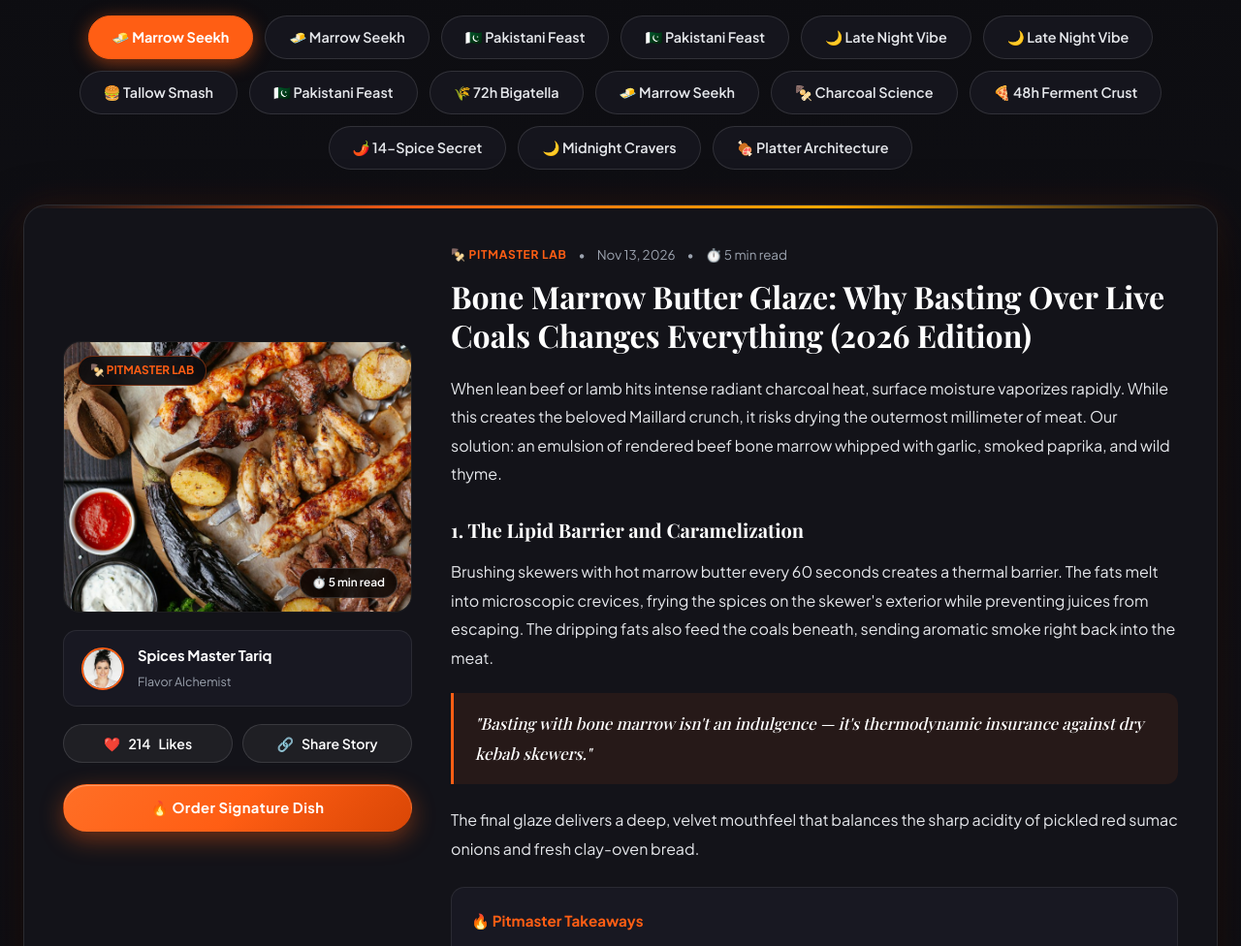
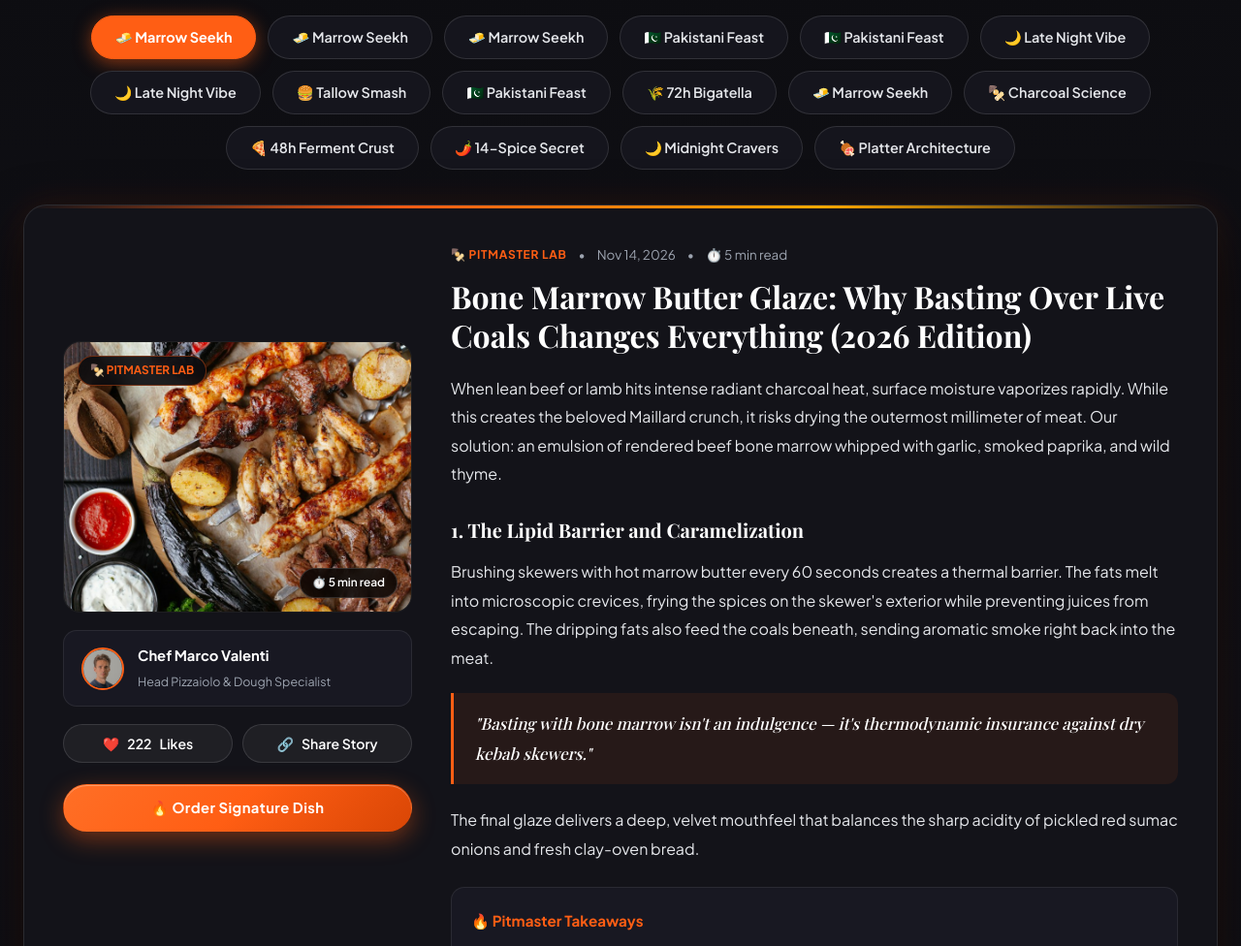
Before and after one commit to usamalesson22-ops/agha, a plain HTML site: page index.html in a window 1280 px wide. Shown: the part 6040-7016 px from the top of the page at 97% size. Drawn offline with nearby package versions, Linux system fonts and the light colour scheme; a web font is replaced by a local one.

Commit message:
🤖 Auto-published trending culinary article [skip ci]

```diff
--- a/assets/js/main.js
+++ b/assets/js/main.js
@@ -722,6 +722,21 @@ function showToast(message) {
    12. Articles & Culinary Journal Engine
    ========================================================================== */
 const articlesData = {
+  'article-16': {
+    id: 'article-16',
+    category: 'grilling',
+    categoryBadge: '🍢 Pitmaster Lab',
+    tabTitle: '🧈 Marrow Seekh',
+    readTime: '⏱️ 5 min read',
+    date: 'Nov 14, 2026',
+    title: "Bone Marrow Butter Glaze: Why Basting Over Live Coals Changes Everything (2026 Edition)",
+    author: "Chef Marco Valenti",
+    authorRole: "Head Pizzaiolo & Dough Specialist",
+    authorAvatar: 'assets/images/avatar_2.jpg',
+    image: 'assets/images/kebab_charcoal.jpg',
+    likes: 222,
+    storyHtml: `<p>When lean beef or lamb hits intense radiant charcoal heat, surface moisture vaporizes rapidly. While this creates the beloved Maillard crunch, it risks drying the outermost millimeter of meat. Our solution: an emulsion of rendered beef bone marrow whipped with garlic, smoked paprika, and wild thyme.</p><h4>1. The Lipid Barrier and Caramelization</h4><p>Brushing skewers with hot marrow butter every 60 seconds creates a thermal barrier. The fats melt into microscopic crevices, frying the spices on the skewer's exterior while preventing juices from escaping. The dripping fats also feed the coals beneath, sending aromatic smoke right back into the meat.</p><div class="reader-quote-box">"Basting with bone marrow isn't an indulgence — it's thermodynamic insurance against dry kebab skewers."</div><p>The final glaze delivers a deep, velvet mouthfeel that balances the sharp acidity of pickled red sumac onions and fresh clay-oven bread.</p><div class="reader-takeaways-box"><div class="reader-takeaways-title">🔥 Pitmaster Takeaways</div><ul class="reader-takeaways-list"><li>100% grass-fed bone marrow rendered slow and whipped with aromatic herbs.</li><li>Applied at 45-second intervals during prime charcoal sear.</li><li>Creates a glossy, caramelized outer shell that seals in all natural juices.</li></ul></div>`
+  },
   'article-15': {
     id: 'article-15',
     category: 'grilling',
--- a/index.html
+++ b/index.html
@@ -13,7 +13,7 @@
   <link rel="icon" type="image/png" href="assets/images/logo.png">
 
   <!-- Stylesheets -->
-  <link rel="stylesheet" href="assets/css/style.css?v=202611131718">
+  <link rel="stylesheet" href="assets/css/style.css?v=202611141555">
 </head>
 <body>
 
```
Also changed, not shown: assets/data/articles.json (+16 -0 lines).
